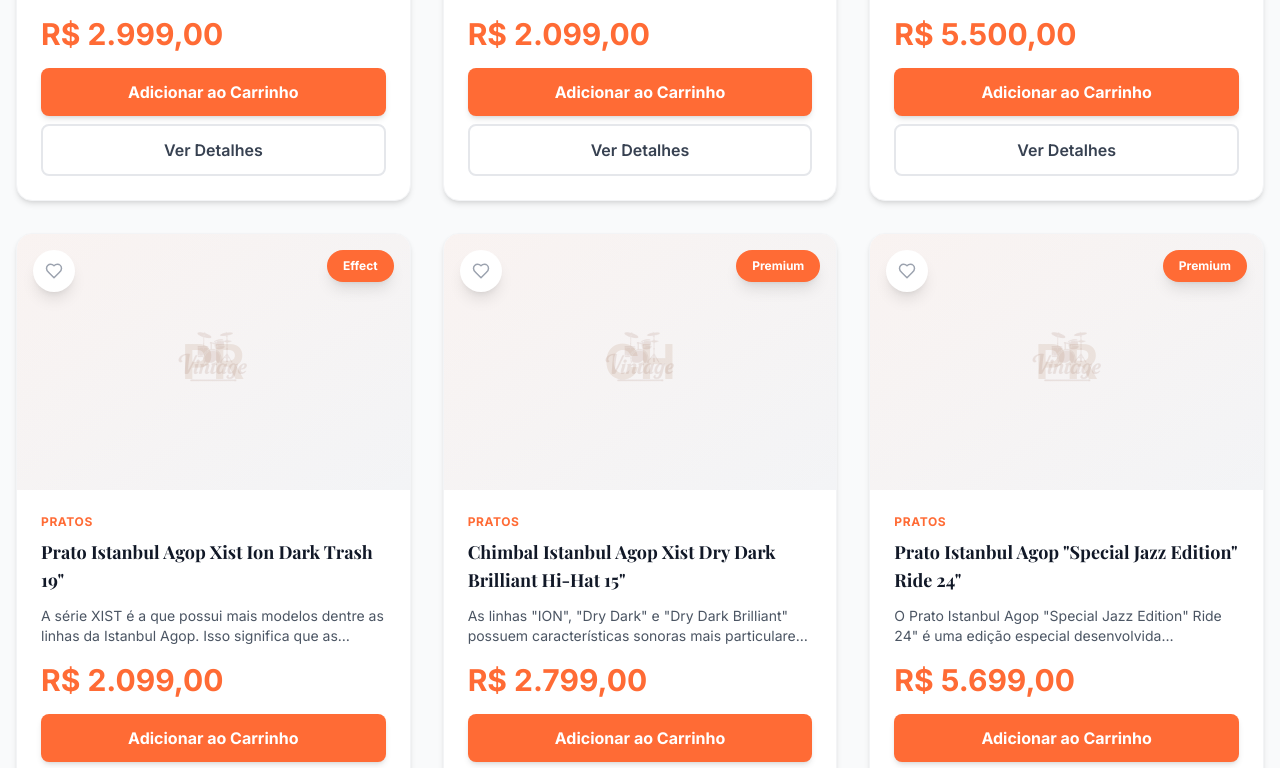
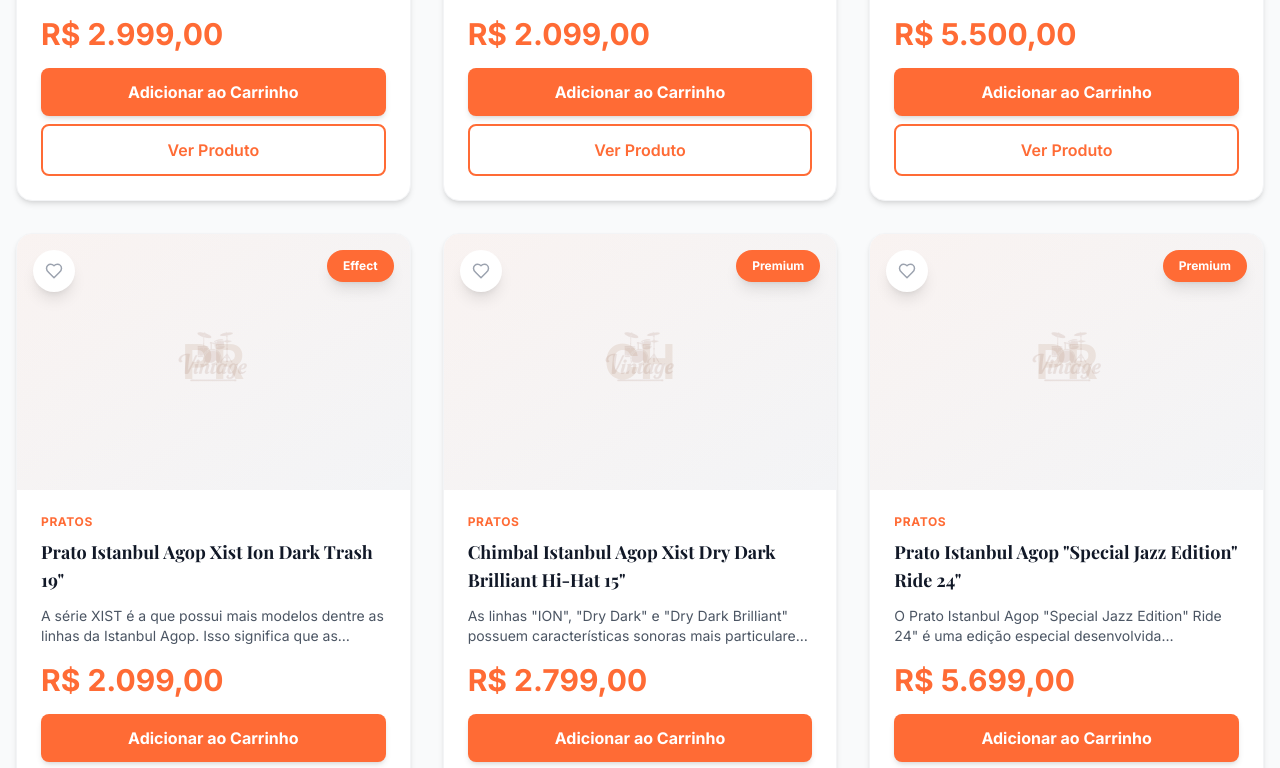
Before and after one commit to jcrispiniano/vintage-drumshop, a Next.js app: page /vintage-drumshop/ in a window 1280 px wide. Shown: the part 2325-3093 px from the top of the page. Built offline with nearby package versions, Linux system fonts and the light colour scheme; a web font is replaced by a local one.

Commit message:
Melhora UX dos cards: botão 'Ver Produto', imagem clicável e botão sempre visível

```diff
--- a/app/page.tsx
+++ b/app/page.tsx
@@ -435,7 +435,7 @@
                 key={product.id}
                 className="bg-white rounded-2xl overflow-hidden shadow-md hover:shadow-2xl transition-all duration-300 group border border-gray-100"
               >
-                <div className="relative h-64 bg-gradient-to-br from-gray-50 to-gray-100 flex items-center justify-center overflow-hidden">
+                <Link href={`/produto/${product.id}`} className="relative h-64 bg-gradient-to-br from-gray-50 to-gray-100 flex items-center justify-center overflow-hidden block cursor-pointer">
                   <div className="absolute inset-0 bg-gradient-to-br from-accent/5 to-transparent"></div>
                   <img
                     src="/vintage-drumshop/logo.png"
@@ -453,7 +453,10 @@
                     </span>
                   )}
                   <button
-                    onClick={() => toggleFavorite(product.id)}
+                    onClick={(e) => {
+                      e.preventDefault();
+                      toggleFavorite(product.id);
+                    }}
                     className={`absolute top-4 left-4 p-3 rounded-full transition shadow-lg ${
                       favorites.includes(product.id)
                         ? 'bg-accent text-white'
@@ -462,7 +465,7 @@
                   >
                     <Heart size={18} fill={favorites.includes(product.id) ? 'currentColor' : 'none'} />
                   </button>
-                </div>
+                </Link>
                 <div className="p-6">
                   <p className="text-xs text-accent uppercase font-bold tracking-wider mb-2">
                     {product.category}
@@ -492,9 +495,9 @@
                     </button>
                     <Link
                       href={`/produto/${product.id}`}
-                      className="w-full border-2 border-gray-200 text-gray-700 py-3 rounded-lg font-semibold hover:border-accent hover:text-accent transition text-center block"
+                      className="w-full border-2 border-accent text-accent py-3 rounded-lg font-semibold hover:bg-accent hover:text-white transition text-center block"
                     >
-                      Ver Detalhes
+                      Ver Produto
                     </Link>
                   </div>
                 </div>
@@ -522,7 +525,7 @@
                 key={product.id}
                 className="bg-white rounded-2xl overflow-hidden shadow-md hover:shadow-2xl transition-all duration-300 group border border-gray-100"
               >
-                <div className="relative h-64 bg-gradient-to-br from-gray-50 to-gray-100 flex items-center justify-center overflow-hidden">
+                <Link href={`/produto/${product.id}`} className="relative h-64 bg-gradient-to-br from-gray-50 to-gray-100 flex items-center justify-center overflow-hidden block cursor-pointer">
                   <div className="absolute inset-0 bg-gradient-to-br from-accent/5 to-transparent"></div>
                   <img
                     src={product.image}
@@ -535,7 +538,10 @@
                     </span>
                   )}
                   <button
-                    onClick={() => toggleFavorite(product.id)}
+                    onClick={(e) => {
+                      e.preventDefault();
+                      toggleFavorite(product.id);
+                    }}
                     className={`absolute top-4 left-4 p-3 rounded-full transition shadow-lg ${
                       favorites.includes(product.id)
                         ? 'bg-accent text-white'
@@ -544,7 +550,7 @@
                   >
                     <Heart size={18} fill={favorites.includes(product.id) ? 'currentColor' : 'none'} />
                   </button>
-                </div>
+                </Link>
                 <div className="p-6">
                   <p className="text-xs text-accent uppercase font-bold tracking-wider mb-2">
                     {product.brand === 'istanbul' ? 'Istanbul Agop' : product.category}
@@ -570,9 +576,9 @@
                   <div className="flex flex-col gap-2">
                     <Link
                       href={`/produto/${product.id}`}
-                      className="w-full border-2 border-primary text-primary py-3 rounded-lg font-semibold hover:bg-primary hover:text-white transition text-center block"
+                      className="w-full border-2 border-accent text-accent py-3 rounded-lg font-semibold hover:bg-accent hover:text-white transition text-center block"
                     >
-                      Ver Detalhes
+                      Ver Produto
                     </Link>
                     <button
                       onClick={() => handleAddToCart(product.id)}
@@ -606,7 +612,7 @@
                 key={product.id}
                 className="bg-white rounded-2xl overflow-hidden shadow-md hover:shadow-2xl transition-all duration-300 group border border-gray-100"
               >
-                <div className="relative h-64 bg-gradient-to-br from-gray-50 to-gray-100 flex items-center justify-center overflow-hidden">
+                <Link href={`/produto/${product.id}`} className="relative h-64 bg-gradient-to-br from-gray-50 to-gray-100 flex items-center justify-center overflow-hidden block cursor-pointer">
                   <div className="absolute inset-0 bg-gradient-to-br from-accent/5 to-transparent"></div>
                   <img
                     src={product.image}
@@ -619,7 +625,10 @@
                     </span>
                   )}
                   <button
-                    onClick={() => toggleFavorite(product.id)}
+                    onClick={(e) => {
+                      e.preventDefault();
+                      toggleFavorite(product.id);
+                    }}
                     className={`absolute top-4 left-4 p-3 rounded-full transition shadow-lg ${
                       favorites.includes(product.id)
                         ? 'bg-accent text-white'
@@ -628,7 +637,7 @@
                   >
                     <Heart size={18} fill={favorites.includes(product.id) ? 'currentColor' : 'none'} />
                   </button>
-                </div>
+                </Link>
                 <div className="p-6">
                   <p className="text-xs text-accent uppercase font-bold tracking-wider mb-2">
                     {product.category}
@@ -654,9 +663,9 @@
                   <div className="flex flex-col gap-2">
                     <Link
                       href={`/produto/${product.id}`}
-                      className="w-full border-2 border-white text-white py-3 rounded-lg font-semibold hover:bg-white hover:text-gray-900 transition text-center block"
+                      className="w-full border-2 border-accent text-accent py-3 rounded-lg font-semibold hover:bg-accent hover:text-white transition text-center block"
                     >
-                      Ver Detalhes
+                      Ver Produto
                     </Link>
                     <button
                       onClick={() => handleAddToCart(product.id)}
```
